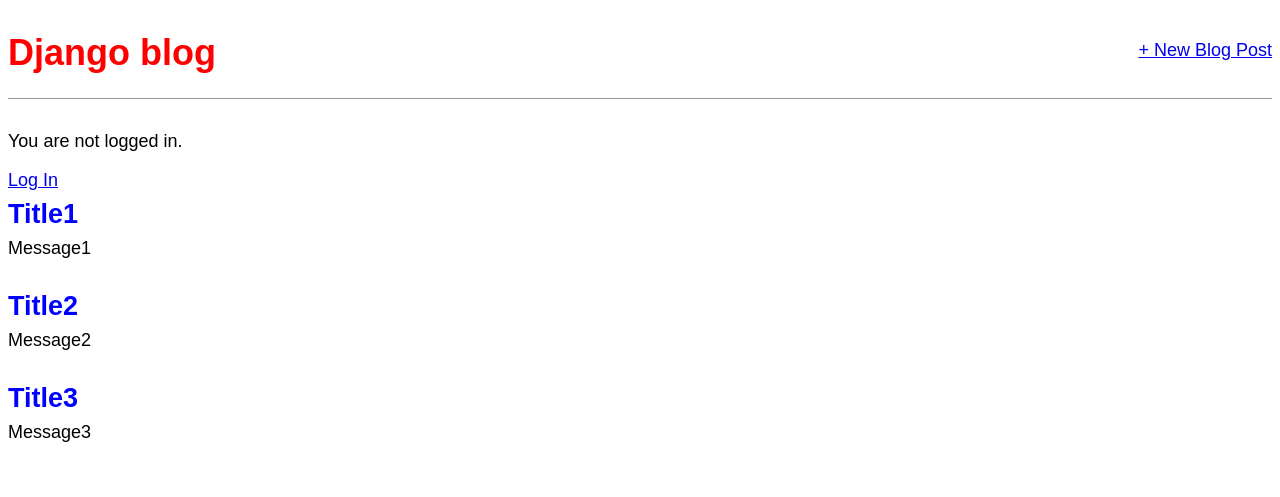
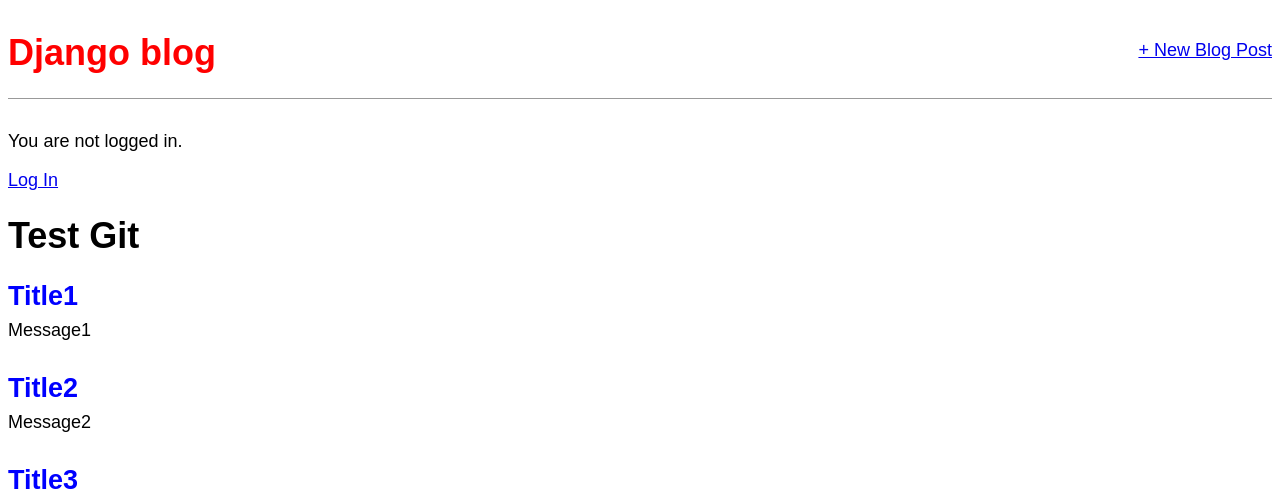
Before and after one commit to suronapeee/craft_lecture6, a Django app: page / in a window 1280 px wide. Shown: the top 497 px of the page. Run offline with Django 3.2, Linux system fonts and the light colour scheme; data comes from the database, SQL or seed files in the repository.

Commit message:
Update home.html

```diff
--- a/templates/home.html
+++ b/templates/home.html
@@ -2,6 +2,7 @@
 {% extends 'base.html' %}
 
 {% block content %}
+<h1>Test Git</h1>
   {% for post in object_list %}
     <div class="post-entry">
       <!--<h2><a href="">{{ post.title }}</a></h2>-->
```
